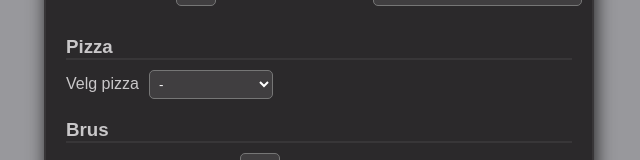
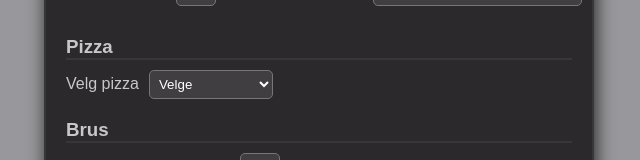
Before and after one commit to kamikoto02/Checkout-demo, a React (Create React App) app: page / in a window 1280 px wide. Shown: the part 195-355 px from the top of the page, without its empty margins (321-961 px from the left). Built offline with nearby package versions, Linux system fonts and the light colour scheme; the HTML template or start-up script is replaced by a standard one.

Commit message:
fixed css

```diff
--- a/src/App.css
+++ b/src/App.css
@@ -6,9 +6,8 @@ form {
   border: 2px solid #383638;
   padding: 20px;
   animation: show 2s ease-in-out;
-  box-shadow: 2px -1px 18px 0px rgba(0,0,0,0.75);
-  -webkit-box-shadow: 2px -1px 18px 0px rgba(0,0,0,0.75);
-  -moz-box-shadow: 2px -1px 18px 0px rgba(0,0,0,0.75);
+  box-shadow: 2px -1px 18px 0 rgba(0,0,0,0.75);
+  -webkit-box-shadow: 2px -1px 18px 0 rgba(0,0,0,0.75);
 }
 label {
   display: block;
--- a/src/App.js
+++ b/src/App.js
@@ -101,7 +101,7 @@ function App() {
                             }
                         }}
                     >
-                        <option value="0">-</option>
+                        <option value="0">Velge</option>
                         <option value="150">Skinkepizza</option>
                         <option value="175">Pepperonipizza</option>
                         <option value="155">Vegetarpizza</option>
```
